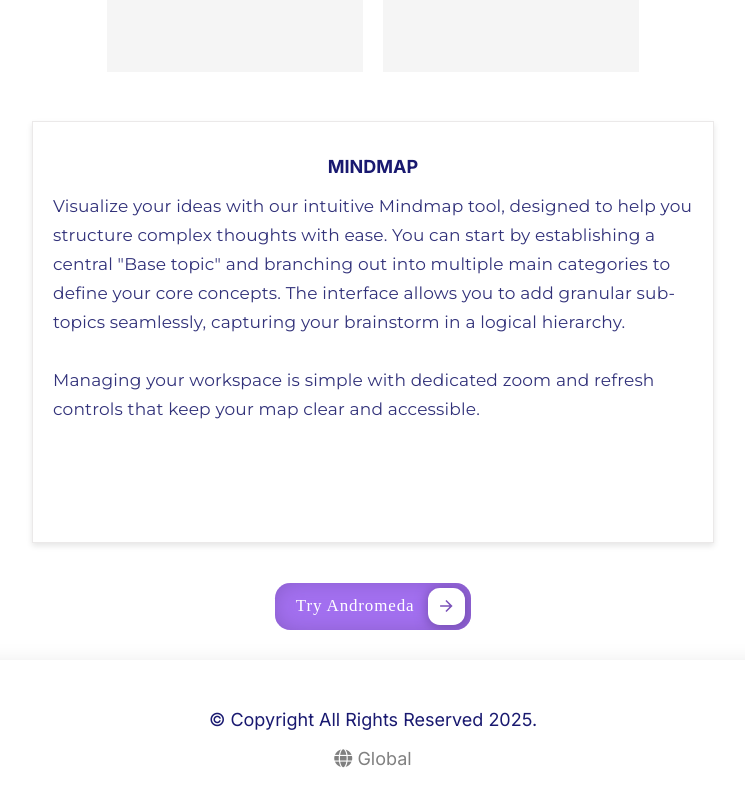
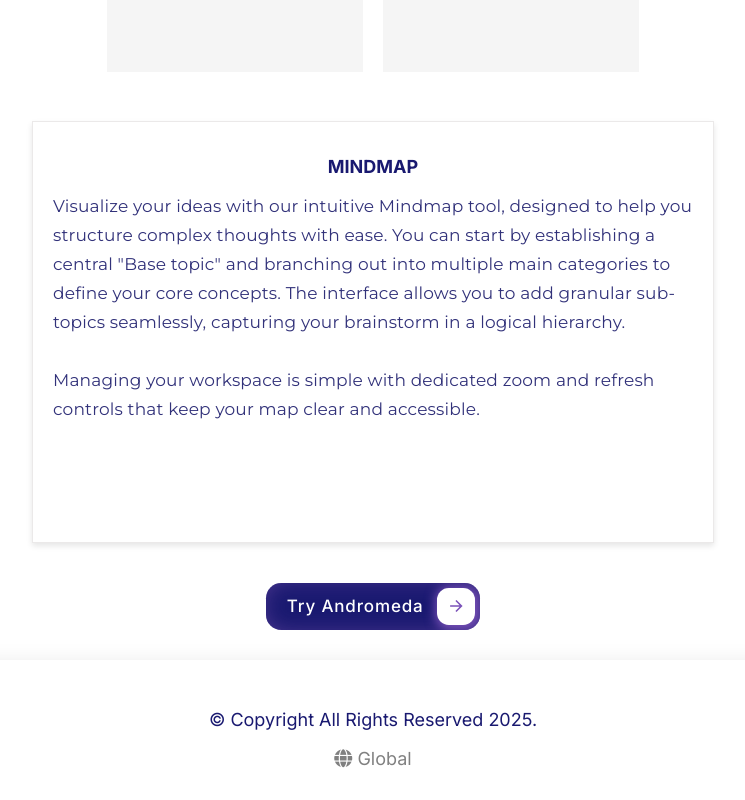
Before and after one commit to abk2191/aphelion-labs, a React (Vite) app: page /aphelion-labs/andromeda in a window 1280 px wide. Shown: the part 4334-5134 px from the top of the page, without its empty margins (267-1012 px from the left). Built offline with nearby package versions, Linux system fonts and the light colour scheme; a web font is replaced by a local one.

Commit message:
Added new features

```diff
--- a/src/Andromeda.jsx
+++ b/src/Andromeda.jsx
@@ -1,4 +1,11 @@
 function Andromeda() {
+  const handleClick = () => {
+    window.open(
+      "https://abk2191.github.io/andromeda/notes",
+      "_blank",
+      "noopener,noreferrer",
+    );
+  };
   return (
     <>
       <div>
@@ -113,7 +120,7 @@ function Andromeda() {
         </div>
 
         <div className="get-button">
-          <button class="cssbuttons-io-button">
+          <button class="cssbuttons-io-button" onClick={handleClick}>
             Try Andromeda
             <div class="icon">
               <svg
--- a/src/index.css
+++ b/src/index.css
@@ -669,7 +669,7 @@ html {
 
 /* From Uiverse.io by adamgiebl */
 .cssbuttons-io-button {
-  background: #a370f0;
+  background: midnightblue;
   color: white;
   font-family: inherit;
   padding: 0.35em;
@@ -687,6 +687,7 @@ html {
   height: 2.8em;
   padding-right: 3.3em;
   cursor: pointer;
+  font-family: "Inter", sans-serif;
 }
 
 .cssbuttons-io-button .icon {
```
